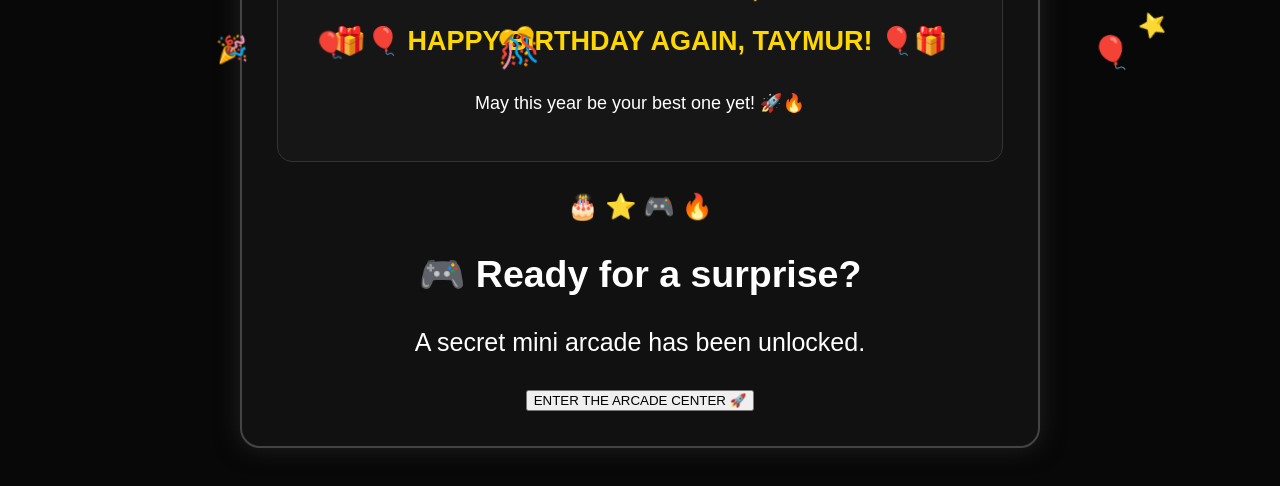
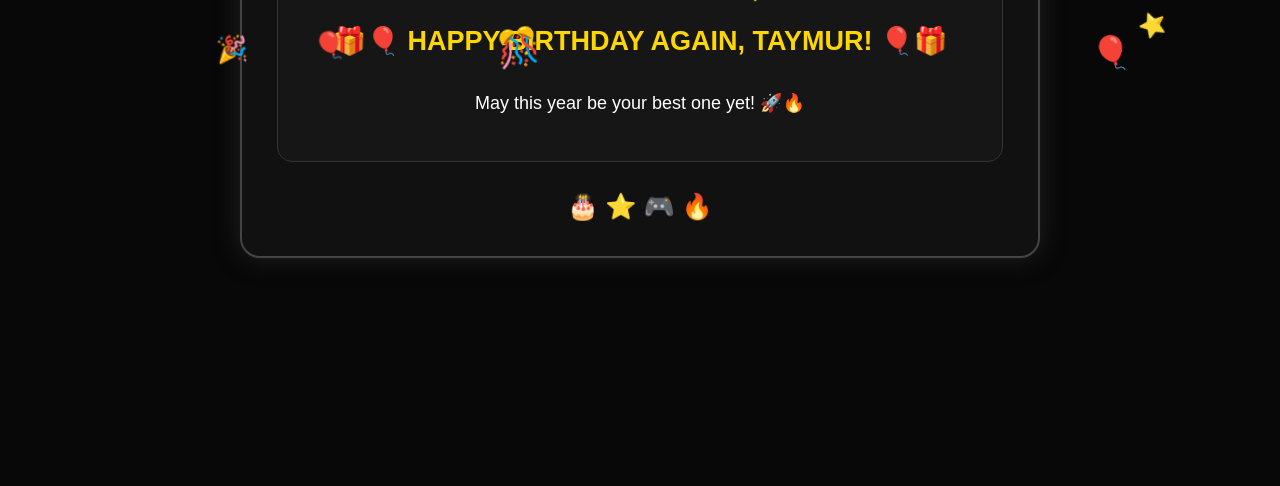
Before and after one commit to khanhabiburrahman10-code/Happy-Birthday-2026, a plain HTML site: page birthday.html in a window 1280 px wide. Shown: the part 821-1307 px from the top of the page. After the commit the page ends 1117 px from the top, so only its background shows below. Drawn offline with Linux system fonts and the light colour scheme.

Commit message:
Update birthday.html

```diff
--- a/birthday.html
+++ b/birthday.html
@@ -190,26 +190,6 @@ May this year be your best one yet! 🚀🔥
 
 🎂 ⭐ 🎮 🔥
 
-  <div class="arcade-entry">
-
-<h2>
-🎮 Ready for a surprise?
-</h2>
-
-<p>
-A secret mini arcade has been unlocked.
-</p>
-
-<a href="arcade.html">
-
-<button class="arcade-btn">
-ENTER THE ARCADE CENTER 🚀
-</button>
-
-</a>
-
-</div>
-
 </div>
 
 
```
